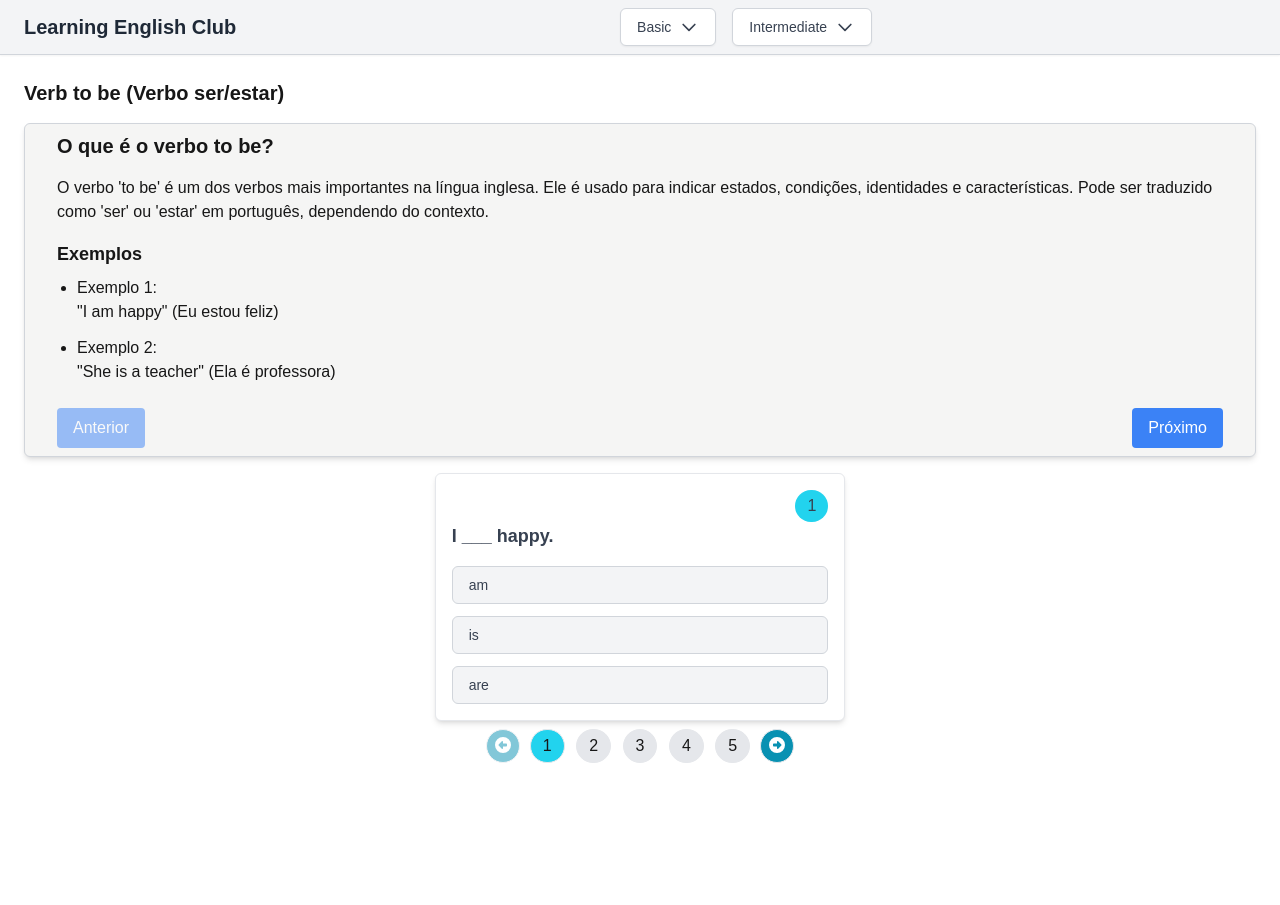
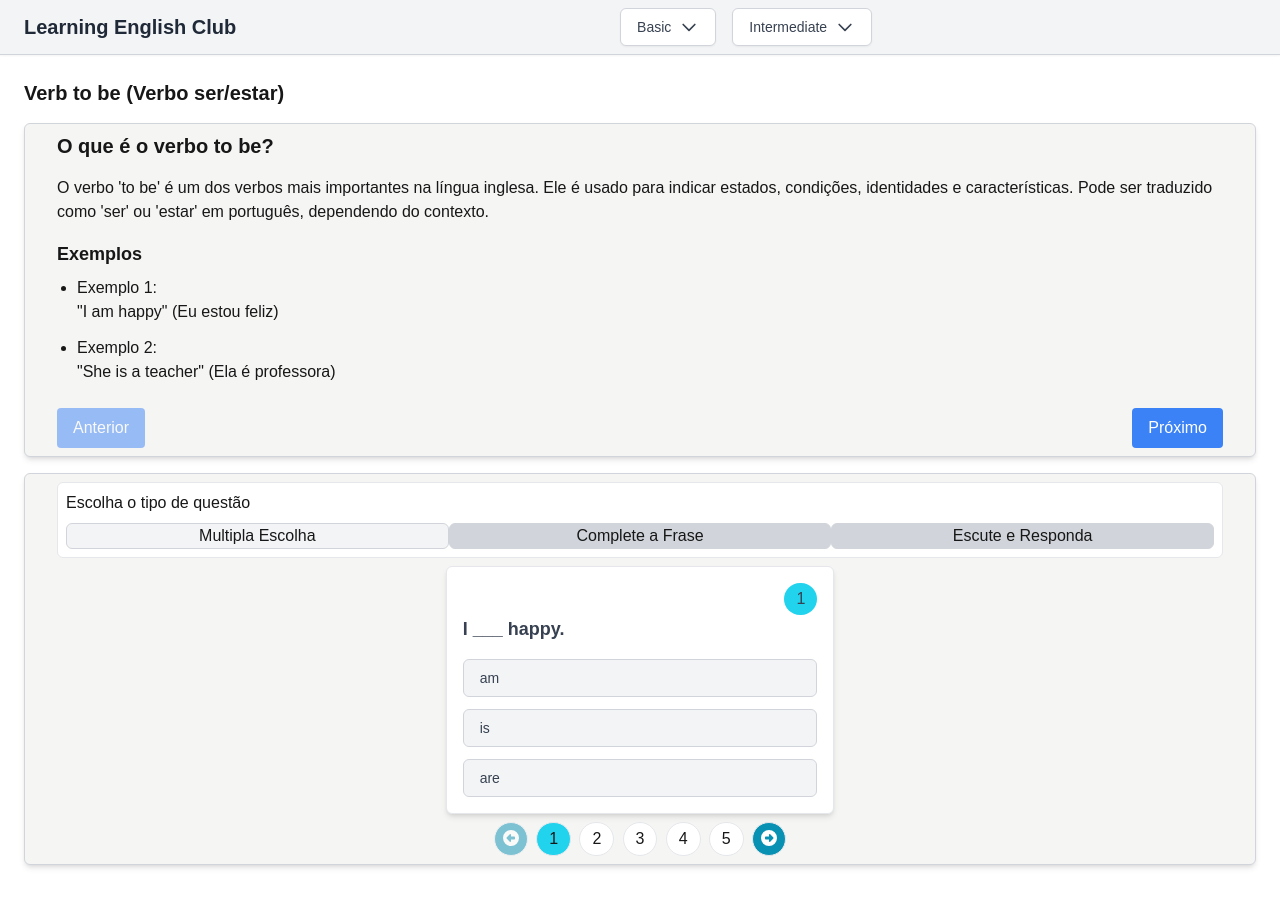
Before and after one commit to lucasrussi/english-app, a Next.js app: page /verb_to_be in a window 1280 px wide. Before the commit the page ends 800 px from the top, so only its background shows below. Built offline with nearby package versions, Linux system fonts and the light colour scheme.

Commit message:
modify and creating change question

```diff
--- a/components/question/choiseQuestionCard.tsx
+++ b/components/question/choiseQuestionCard.tsx
@@ -28,10 +28,6 @@ export default function ChoiseQuestionCard(props:Props){
 
   const getButtonStatus = (questionId:number):string =>{
 
-    console.log('questionAnswered',questionAnswered)
-    console.log('questionId',questionId)
-
-
     if(questionAnswered != null){
       if(questionAnswered === questionId && props.question.id === props.answeredQuestion?.questionId){
         return statusQuestionAnswered ? 'answered-correct' : 'answered-incorrect'
@@ -42,6 +38,11 @@ export default function ChoiseQuestionCard(props:Props){
       return ''
     }
   }
+
+
+  useEffect(()=>{
+    setExplanation('')
+  },[props.question])
 
 
 
--- a/components/question/questionMainSection.tsx
+++ b/components/question/choiseQuestionMainSection.tsx
@@ -35,7 +35,7 @@ interface storagedInterface {
   status:boolean
 }
 
-export default function QuestionMainSection(props:Props){
+export default function ChoseQuestionMainSection(props:Props){
 
   const [dataQuestion,setDataQuestion] = useState<ChoiseQuestionInterface[]>([])
   const [currentIdQuestion, setCurrentIdQuestion] = useState<number>(0)
--- a/components/question/paginationQuestion.tsx
+++ b/components/question/paginationQuestion.tsx
@@ -79,7 +79,7 @@ export default function PaginationQuestion(props: Props) {
                     ? questionIsResponded === true
                       ? 'bg-green-400'
                       : 'bg-red-400'
-                    : 'bg-gray-200'
+                    : 'bg-white'
                 }
               `}
               key={`question-index-${id}`}
--- /dev/null
+++ b/components/question/typeQuestion.tsx
@@ -0,0 +1,37 @@
+'use client'
+
+type Props = {
+  handleChangeTypeQuestion:(type:string)=>void
+}
+
+
+export default function TypeQuestion(props:Props){
+
+  const typeQuestion = [
+    {label:'Multipla Escolha',type:'choise_question',status:true},
+    {label:'Complete a Frase',type:'complete_phase',status:false},
+    {label:'Escute e Responda',type:'choise_answer',status:false}
+  ]
+
+
+
+
+
+  return (
+    <section className="flex flex-col gap-2 mb-2 bg-white p-2 rounded-md border">
+      <h4>Escolha o tipo de questão</h4>
+      <div className="flex flex-row justify-between">
+        {
+          typeQuestion.map((item)=>(
+            <button className="w-96 border bg-gray-100 border-gray-300 disabled:bg-gray-300 disabled:cursor-not-allowed hover:bg-gray-200 rounded-md" disabled={!item.status} key={`typeQuestion-${item.type}`}>
+              {item.label}
+            </button>
+          ))
+        }
+      </div>
+
+
+
+    </section>
+  )
+}
--- a/src/app/verb_to_be/page.tsx
+++ b/src/app/verb_to_be/page.tsx
@@ -1,8 +1,9 @@
 'use client'
 import { useState } from "react";
 import Header from "../../../components/header/header.component";
-import QuestionMainSection from "../../../components/question/questionMainSection";
+import ChoiseQuestionMainSection from "../../../components/question/choiseQuestionMainSection";
 import InfoVerbToBeComponent from "../../../components/theory/infoVerbToBe.component";
+import TypeQuestion from "../../../components/question/typeQuestion";
 
 export default function PageVertToBe(){
 
@@ -18,8 +19,13 @@ export default function PageVertToBe(){
             <InfoVerbToBeComponent/>
           </section>
 
-          <section>
-            <QuestionMainSection
+          <section className="shadow-md rounded-md border px-8 py-2 border-gray-300 mb-4 bg-stone-100">
+            <TypeQuestion handleChangeTypeQuestion={function (type: string): void {
+              throw new Error("Function not implemented.");
+            } }/>
+
+
+            <ChoiseQuestionMainSection
               theme="to_be"
             />
           </section>
```
Also changed, not shown: 1 other file (tests, documents, lock files or other folders).
